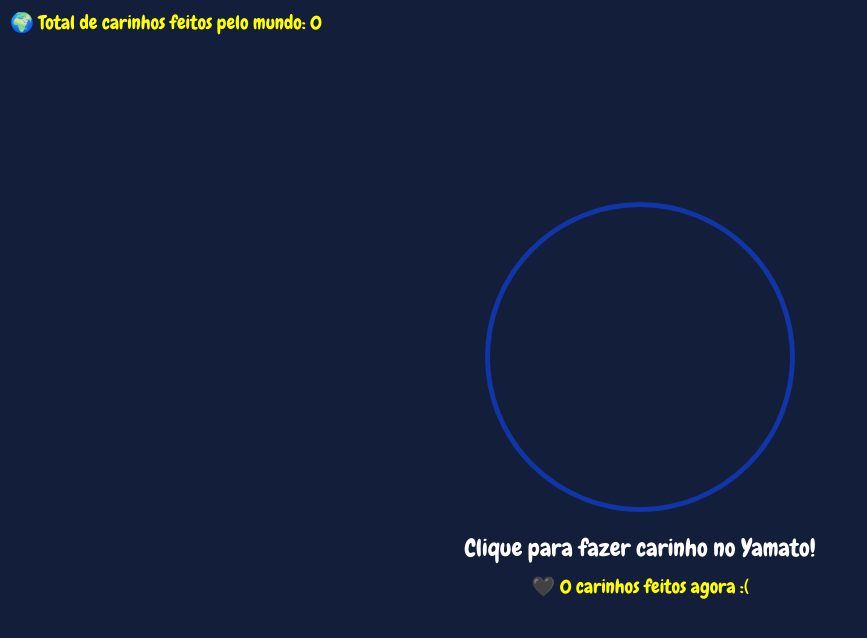
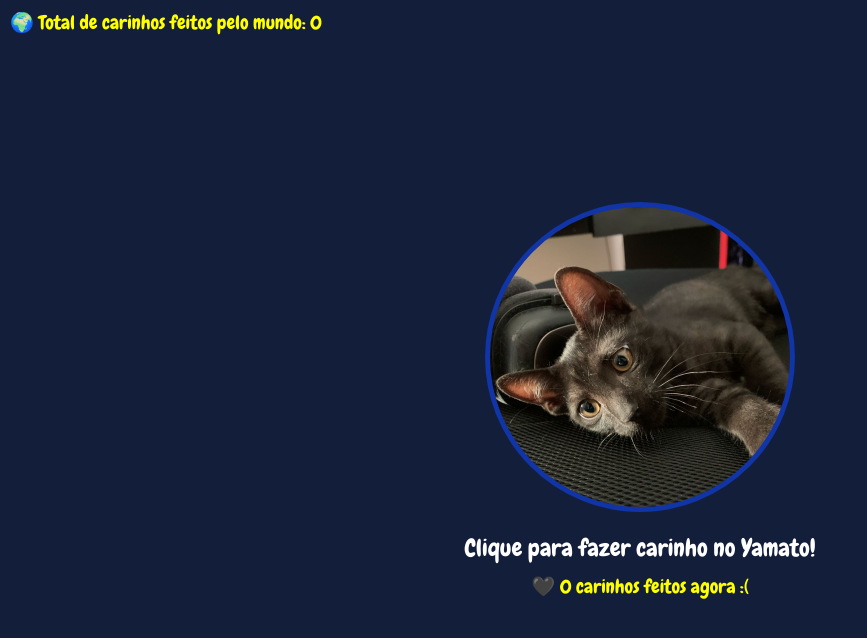
Before and after one commit to LucasRuki/hug-yamato, a website: page index.html in a window 1280 px wide. Shown: the whole page, without its empty margins (0-867 px from the left). Drawn offline with Linux system fonts and the light colour scheme; the site is published under a folder, as on GitHub Pages, so addresses that start at the root find nothing; no server answers.

Commit message:
Update index.html

```diff
--- a/index.html
+++ b/index.html
@@ -23,7 +23,7 @@
         #cat {
             width: 300px;
             height: 300px;
-            background-image: url('/assets/yamato.jpg');
+            background-image: url('./assets/yamato.jpg');
             background-size: cover;
             border: 5px solid #1134a6;
             border-radius: 50%;
```
